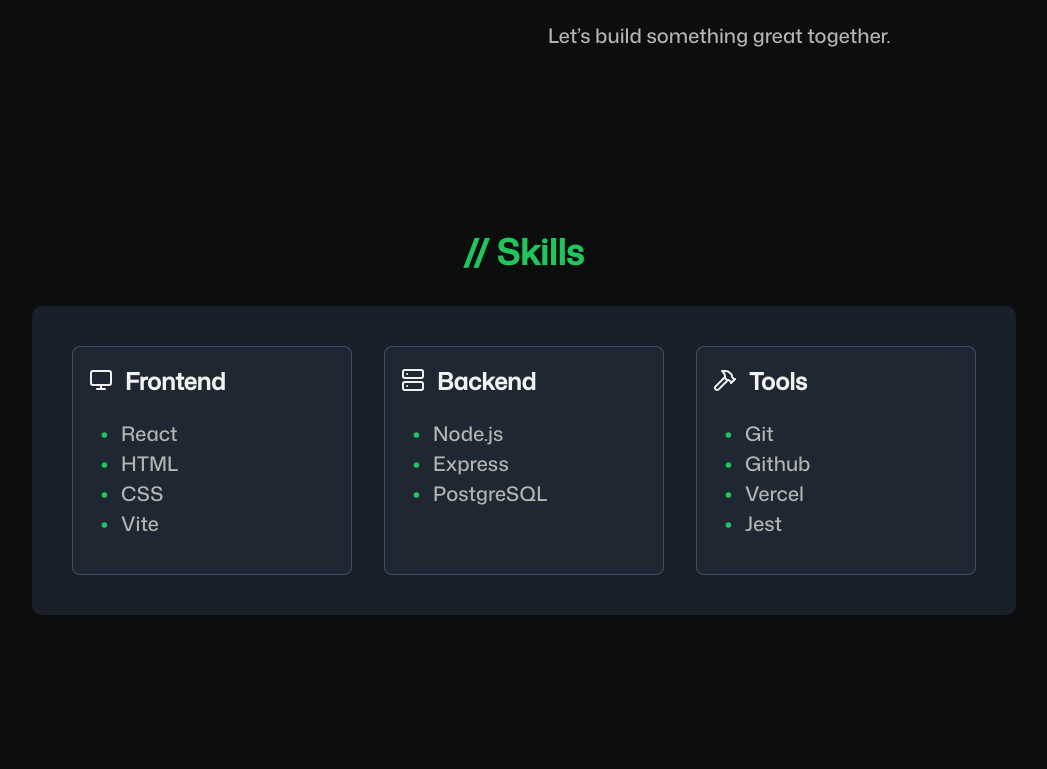
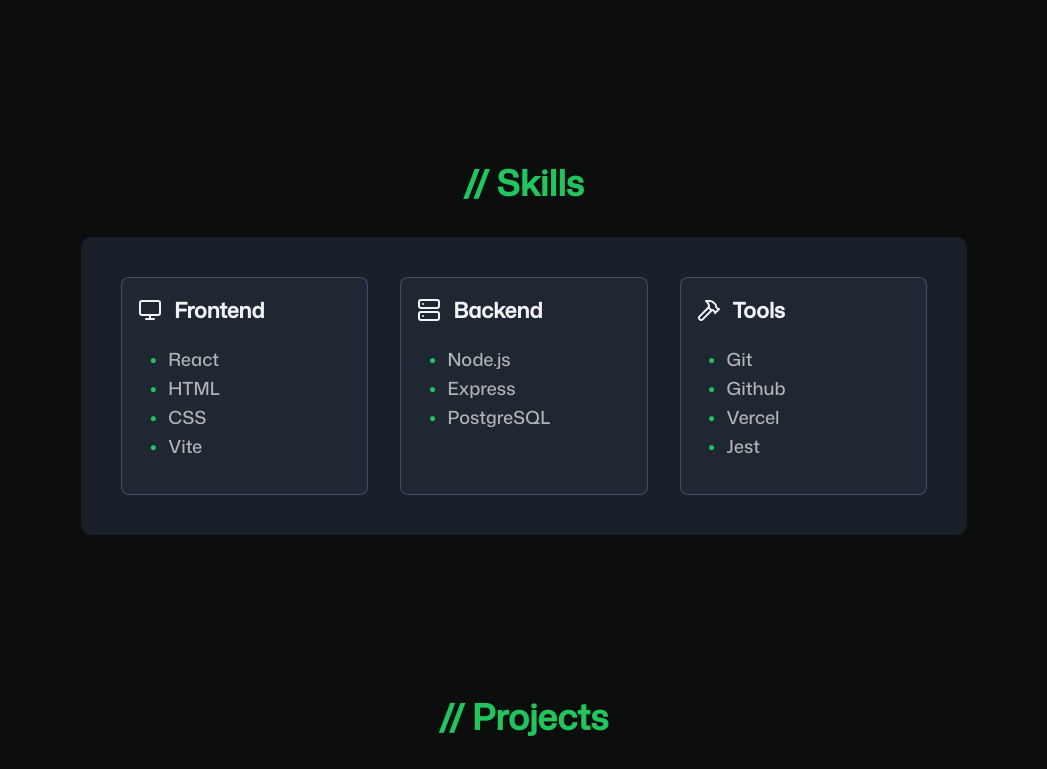
Before and after one commit to lawrence-ruscia/homepage, a React (Vite) app: page / in a window 1280 px wide. Shown: the part 1340-2109 px from the top of the page, without its empty margins (116-1163 px from the left). Built offline with nearby package versions, Linux system fonts and the light colour scheme.

Commit message:
style: remove additional font size increase on wide screens

```diff
--- a/src/assets/styles/Header.module.css
+++ b/src/assets/styles/Header.module.css
@@ -45,6 +45,3 @@
     font-size: 1.5rem;
   }
 }
-
-@media (min-width: 1024) {
-}
--- a/src/assets/styles/Skills.module.css
+++ b/src/assets/styles/Skills.module.css
@@ -1,5 +1,4 @@
 .skills {
-  padding-inline: 0;
   display: flex;
   flex-direction: column;
 
--- a/src/assets/styles/global.css
+++ b/src/assets/styles/global.css
@@ -183,8 +183,4 @@ body {
 
 /* Desktop */
 @media (min-width: 1024px) {
-  body {
-    font-size: 1.25rem;
-    line-height: 1.5;
-  }
 }
```
